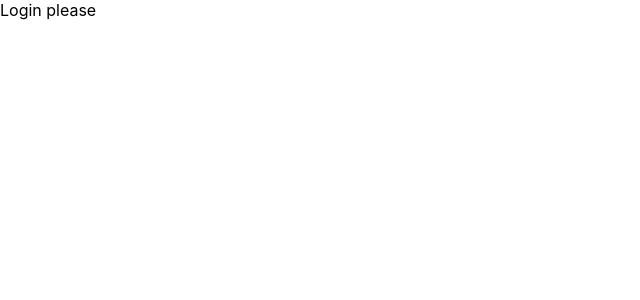
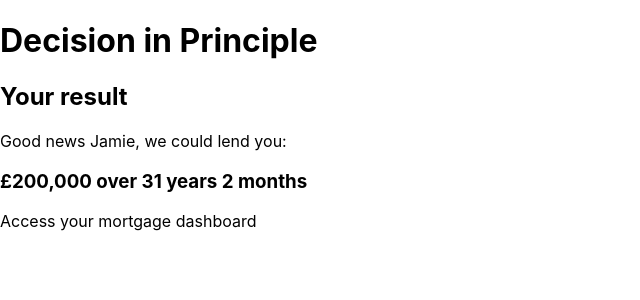
Before and after one commit to clive-designer/nbs-prototype-dip, a Next.js app: page / in a window 1280 px wide. Shown: the top 300 px of the page, without its empty margins (0-640 px from the left). Built offline with nearby package versions, Linux system fonts and the light colour scheme; no server answers.

Commit message:
Add functionality and routes to create mock flow

```diff
--- a/pages/index.js
+++ b/pages/index.js
@@ -1,5 +1,3 @@
-import { useUser } from '@auth0/nextjs-auth0';
-
 import Link from 'next/link';
 
 import Head from 'next/head'
@@ -7,29 +5,15 @@ import Image from 'next/image'
 import styles from '../styles/Home.module.css'
 
 export default function Home() {
-  const { user, error, isLoading } = useUser();
-
-  console.log(user);
-
-  if(isLoading) return <div>... Loading</div>
-  if(error) return <div>{error.message}</div>
-
-  if(user) {
-    return (
-      <div>
-        <h1>Hi {user.email} welcome to DIP</h1>
-        <Link href="/api/auth/logout">
-          <a>Logout</a>
-        </Link>
-      </div>
-    )
-  }
-
   return (
     <div>
-    <Link href="/api/auth/login">
-      <a>Login please</a>
-    </Link>
+      <h1>Decision in Principle</h1>
+      <h2>Your result</h2>
+      <p>Good news Jamie, we could lend you:</p>
+      <h3>£200,000 over 31 years 2 months</h3>
+      <Link href="/access-dashboard">
+        <a>Access your mortgage dashboard</a>
+      </Link>
   </div>
   )
 }
```
Also changed, not shown: pages/access-dashboard/index.js (added, +52 -0 lines), pages/dashboard/index.js (+11 -1 lines).
